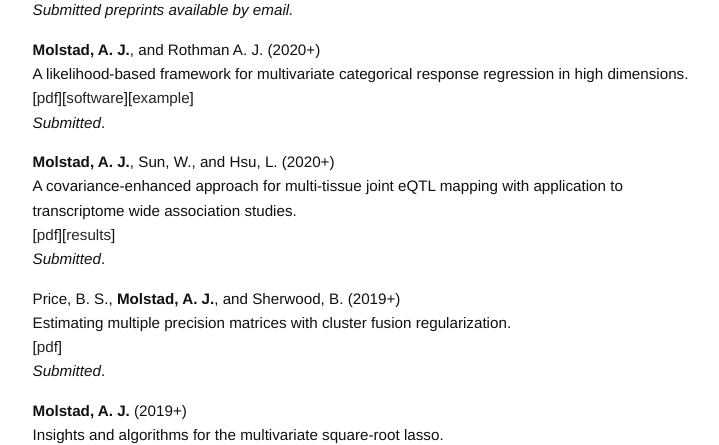
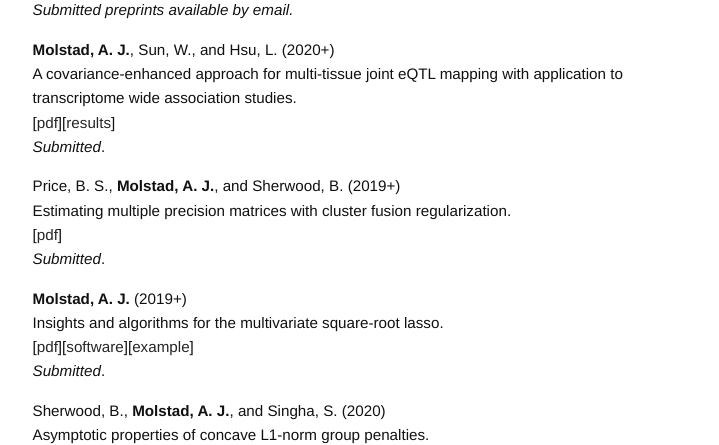
Before and after one commit to ajmolstad/ajmolstad.github.io, a Jekyll site: the page built from research.md, in a window 1280 px wide and 900 px high, cut to the strip 455-900 px from the top of the window. Shown: the whole strip, without its empty margins (275-994 px from the left). Built offline with Jekyll 4.4.1, drawn with Linux system fonts in a browser that asks for light colours.

Commit message:
Update research.md

```diff
--- a/research.md
+++ b/research.md
@@ -20,11 +20,11 @@ Ekvall, K. O., and **Molstad, A. J.** (2020+)<br>
 A latent variable model for mixed-type multivariate response regression. <br>
 *Submitted*.  <br> -->
 
-**Molstad, A. J.**, and Rothman A. J. (2020+)<br>
+<!-- **Molstad, A. J.**, and Rothman A. J. (2020+)<br>
 A likelihood-based framework for multivariate categorical response regression in high dimensions. <br>
 [[pdf](https://arxiv.org/pdf/1909.05041)][[software](https://github.com/ajmolstad/BvCategorical)][[example](/docs/BvCategorical_Example.html)] <br>
 *Submitted*.  <br>
-
+ -->
 **Molstad, A. J.**, Sun, W., and Hsu, L. (2020+)<br>
 A covariance-enhanced approach for multi-tissue joint eQTL mapping with application to transcriptome wide association studies. <br>
 [[pdf](/docs/MTeQTL_R0.pdf)][[results](https://github.com/ajmolstad/MTeQTLResults)] <br>
```
